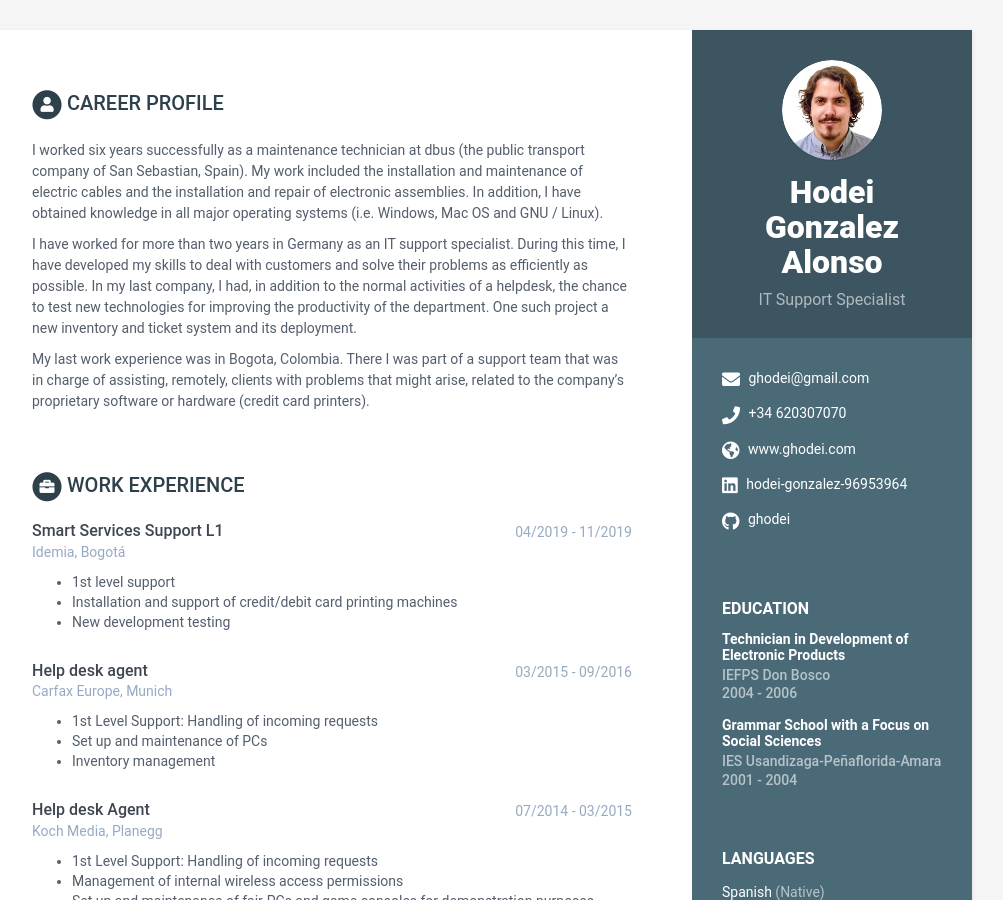
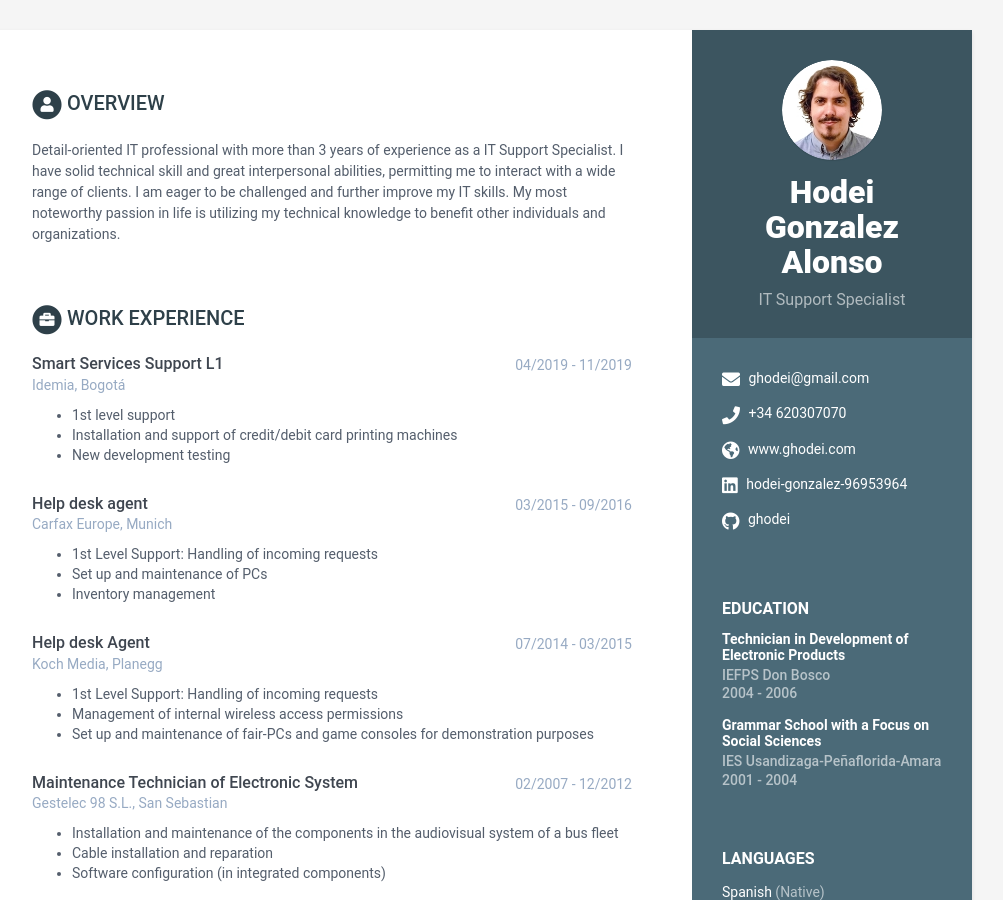
Before and after one commit to ghodei/cv-hodei, a Jekyll site: the page built from index.html, in a window 1280 px wide and 900 px high. Shown: the whole window, without its empty margins (168-1171 px from the left). Built offline with Jekyll 4.4.1, drawn with Linux system fonts in a browser that asks for light colours.

Commit message:
further updates

```diff
--- a/_config.yml
+++ b/_config.yml
@@ -9,10 +9,12 @@ description: I'm Hodei and this is my resume
 theme_skin: ceramic # blue turquoise green berry orange ceramic
 chrome_mobile_color: #use hex colors (ex:#1976d2) or leave empty if you don't want a color for chrome mobile searchbar
 
+# languages
+# default langages : "en"
+languages: ["en", "es"]
+
 # Tracker
 analytics: UA-83979019-1
-
-
 
 # Sass/SCSS
 sass:
--- a/_data/data.yml
+++ b/_data/data.yml
@@ -50,19 +50,12 @@ sidebar:
         link:
 
 career-profile:
-    title: Career Profile
+    title: Overview
     summary: |
-      I worked six years successfully as a maintenance technician at dbus (the public transport company of San Sebastian, Spain).
-      My work included the installation and maintenance of electric cables and the installation and repair of electronic assemblies.
-      In addition, I have obtained knowledge in all major operating systems (i.e. Windows, Mac OS and GNU / Linux).
-
-      I have worked for more than two years in Germany as an IT support specialist. During this time, I have developed my skills to
-      deal with customers and solve their problems as efficiently as possible. In my last company, I had, in addition to the normal
-      activities of a helpdesk, the chance to test new technologies for improving the productivity of the department. One such project
-      a new inventory and ticket system and its deployment.
-
-      My last work experience was in Bogota, Colombia. There I was part of a support team that was in charge of assisting, remotely,
-      clients with problems that might arise, related to the company's proprietary software or hardware (credit card printers).
+      Detail-oriented IT professional with more than 3 years of experience as a IT Support Specialist.
+      I have solid technical skill and great interpersonal abilities, permitting me to interact with a wide range of clients.
+      I am eager to be challenged and further improve my IT skills. My most noteworthy passion in life is utilizing my technical
+      knowledge to benefit other individuals and organizations.
 
 education:
     - degree: Technician in Development of Electronic Products
```
Also changed, not shown: 1 other file.
